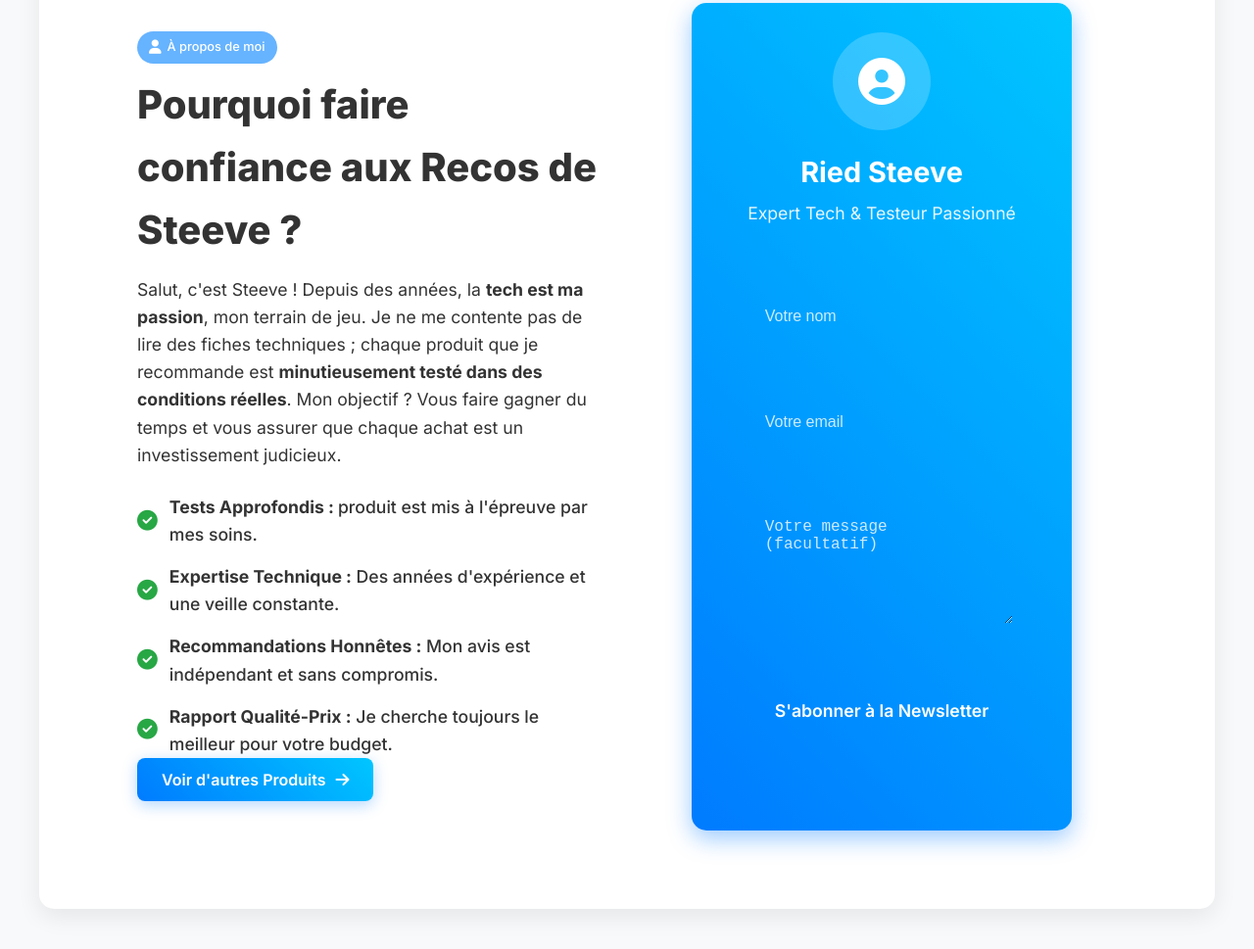
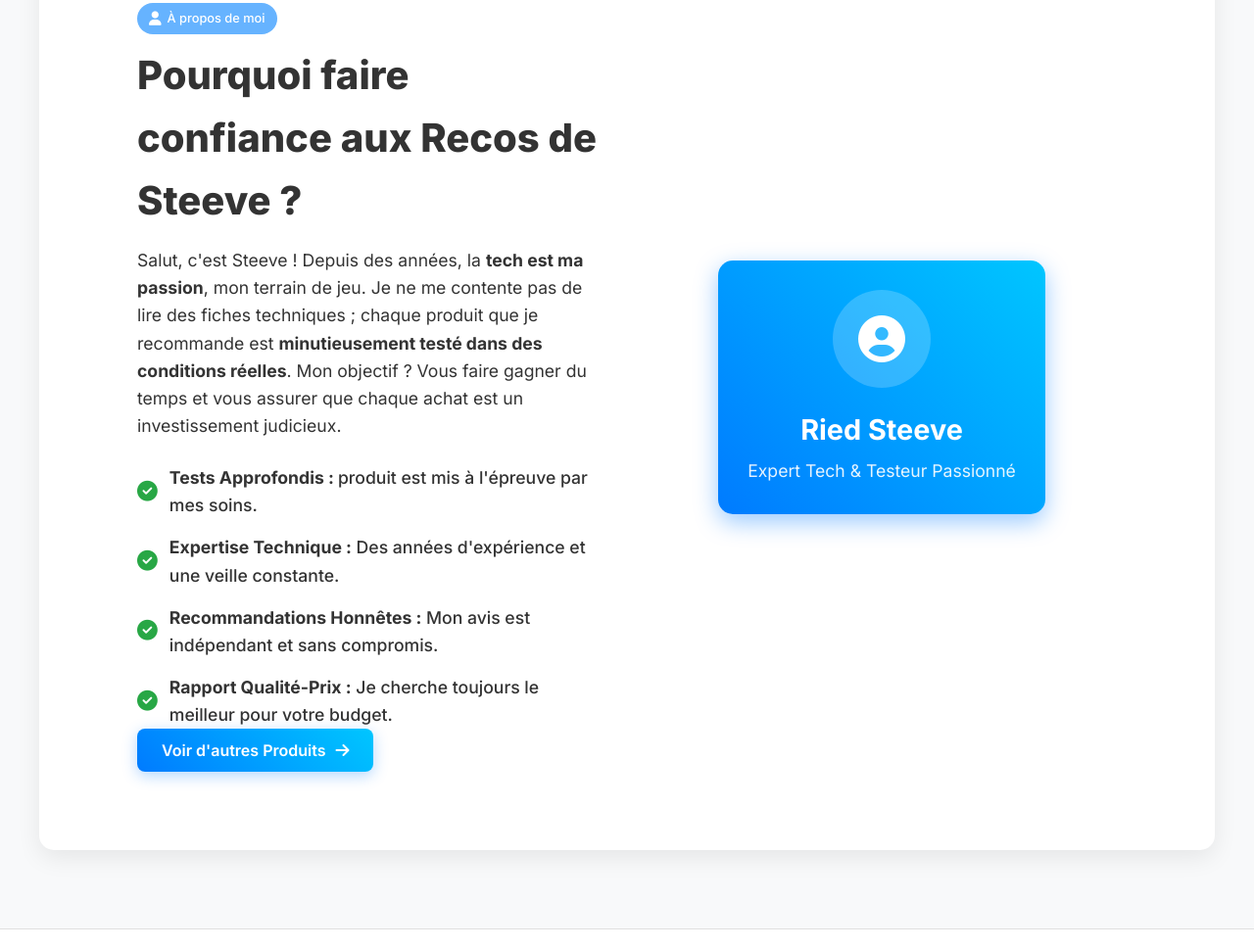
Before and after one commit to riedsteeve/mes-recom, a plain HTML site: page index.html in a window 1280 px wide. Shown: the part 3410-4379 px from the top of the page at 98% size. Drawn offline with nearby package versions, Linux system fonts and the light colour scheme.

Commit message:
Update index.html
Steeve

```diff
--- a/index.html
+++ b/index.html
@@ -421,14 +421,6 @@
                 </div>
                 --->
 
- <form id="newsletter-form">
-    <input type="text" name="name" placeholder="Votre nom" required><br>
-    <input type="email" name="reply_to" placeholder="Votre email" required><br>
-    <textarea name="message" placeholder="Votre message (facultatif)" ></textarea><br>
-    <button type="submit">S'abonner à la Newsletter</button>
-    </form>
-
-
             </div>
         </div>
     </div>
```
